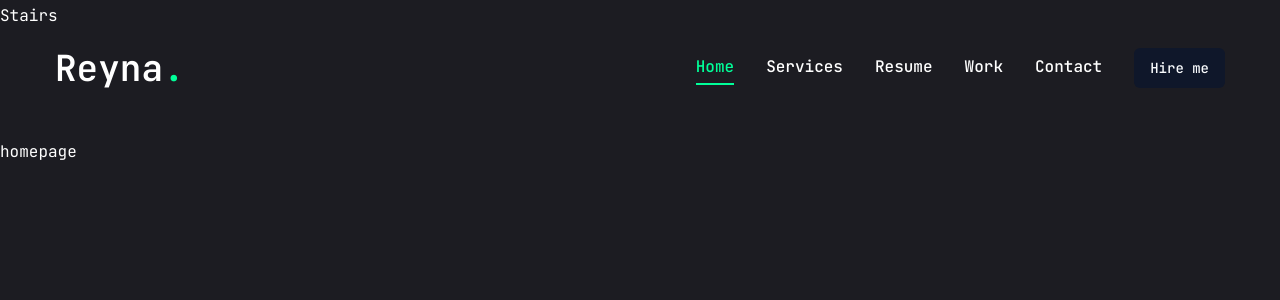
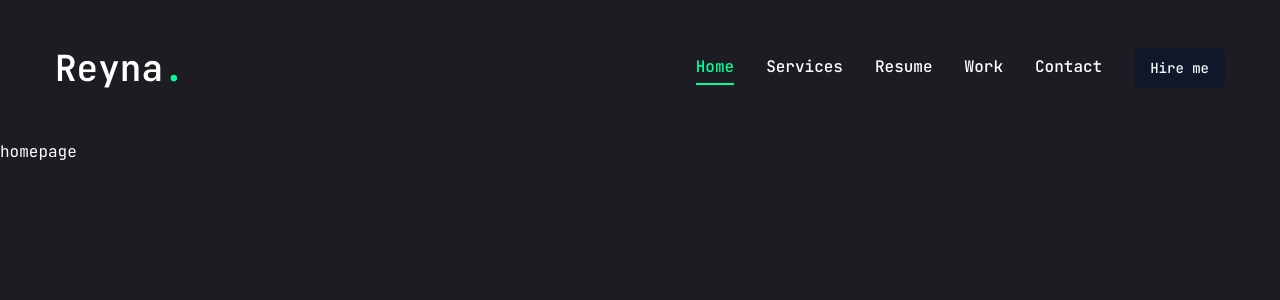
Before and after one commit to reynaroma/reyna-portfolio, a Next.js app: page / in a window 1280 px wide. Shown: the top 300 px of the page. Built offline with nearby package versions, Linux system fonts and the light colour scheme.

Commit message:
Add comment for description of the function

```diff
--- a/components/Stairs.jsx
+++ b/components/Stairs.jsx
@@ -15,9 +15,11 @@ const stairAnimation = {
 
 function Stairs() {
   return (
-    <div>
-      Stairs
-    </div>
+    <>
+
+      {/* render 6 motion divs, each representiong a step of the stairs.  Each will have the same animation defined by the stairsAnimation object. The delay for each div is calculated dynamically based on it's reversed index, creating a staggered effect with decreasing delay for each subsequent step.*/}
+
+    </>
   )
 }
 
```
